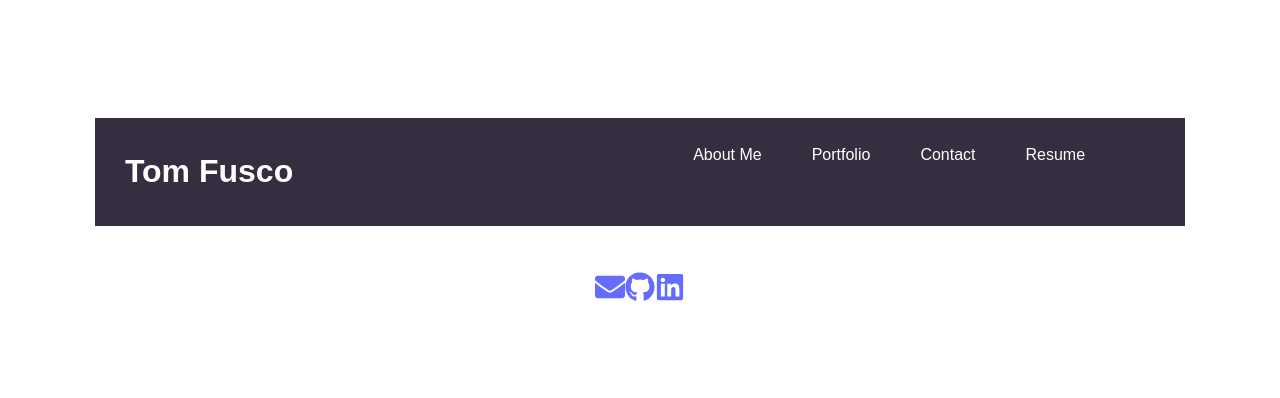
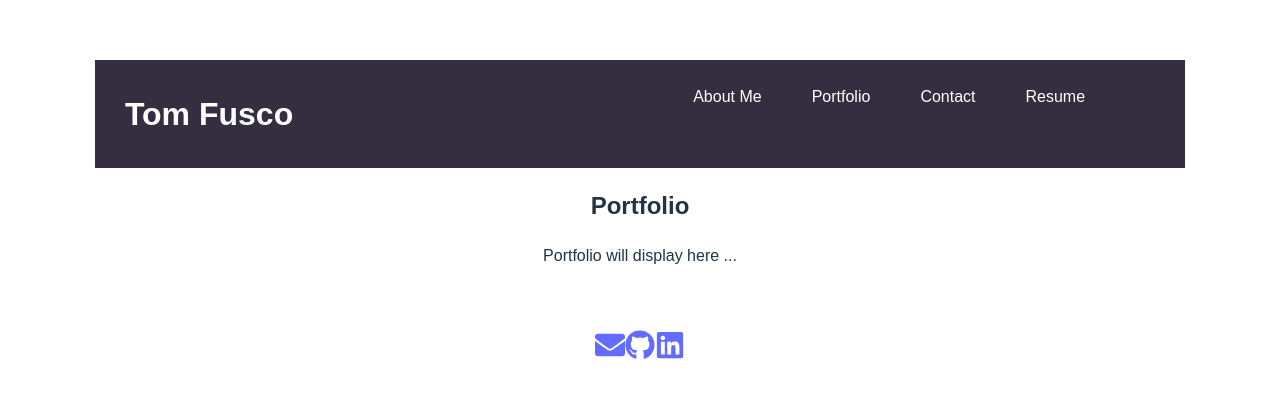
Before and after one commit to smokerdog57/reactPortfolio, a React (Vite) app: page /portfolio in a window 1280 px wide. Shown: the part 164-562 px from the top of the page. Built offline with nearby package versions, Linux system fonts and the light colour scheme.

Commit message:
v0.8 created page components portfolio, contact, resume and added routing

```diff
--- a/src/App.jsx
+++ b/src/App.jsx
@@ -4,9 +4,9 @@
 import React from 'react';
 import { BrowserRouter as Router, Route, Routes } from 'react-router-dom';
 import AboutMe from './components/AboutMe';
-// import Portfolio from './components/Portfolio';
-// import Contact from './components/Contact';
-// import Resume from './components/Resume';
+import Portfolio from './components/Portfolio';
+import Contact from './components/Contact';
+import Resume from './components/Resume';
 import Footer from './components/Footer';
 import Header from './components/Header';
 import './App.css';
@@ -16,12 +16,12 @@ const App = () => {
     <Router>
       <div>
         <Header />
-        {/* <Switch>           */}
         <Routes>
           <Route path="/" element={<AboutMe />} />
-          {/* Add more Route components for other sections when needed */}
+          <Route path="/portfolio" element={<Portfolio />} />
+          <Route path="/contact" element={<Contact />} />
+          <Route path="/resume" element={<Resume />} />
         </Routes>
-        {/* </Switch> */}
         <Footer />
       </div>
     </Router>
--- a/src/components/AboutMe.jsx
+++ b/src/components/AboutMe.jsx
@@ -1,5 +1,6 @@
 // /src/components/AboutMe.jsx
 
+// import dependencies
 import React from 'react';
 
 const AboutMe = () => {
--- /dev/null
+++ b/src/components/Contact.jsx
@@ -0,0 +1,15 @@
+// /src/components/Contact.jsx
+
+// import dependencies
+import React from 'react';
+
+const Contact = () => {
+  return (
+    <div>
+      <h2>Contact</h2>
+      <p>Place contact form here ...</p>
+    </div>
+  );
+}
+
+export default Contact;
--- /dev/null
+++ b/src/components/Portfolio.jsx
@@ -0,0 +1,15 @@
+// /src/components/Portfolio.jsx
+
+// import dependencies
+import React from 'react';
+
+const Portfolio = () => {
+  return (
+    <div>
+      <h2>Portfolio</h2>
+      <p>Portfolio will display here ...</p>
+    </div>
+  );
+}
+
+export default Portfolio;
--- /dev/null
+++ b/src/components/Resume.jsx
@@ -0,0 +1,15 @@
+// /src/components/Resume.jsx
+
+// import dependencies
+import React from 'react';
+
+const Resume = () => {
+  return (
+    <div>
+      <h2>Resume</h2>
+      <p>Place resume here ...</p>
+    </div>
+  );
+}
+
+export default Resume;
```
